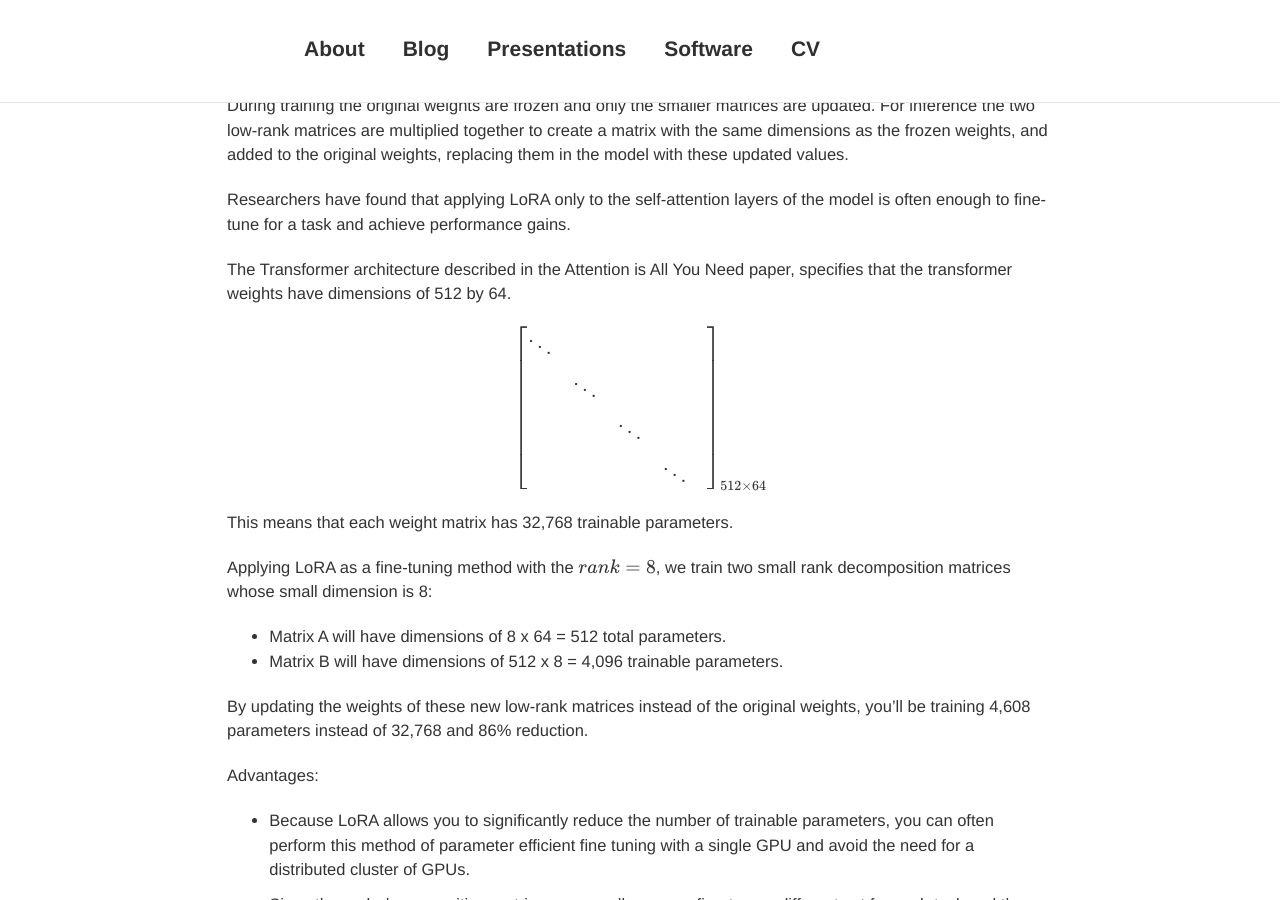
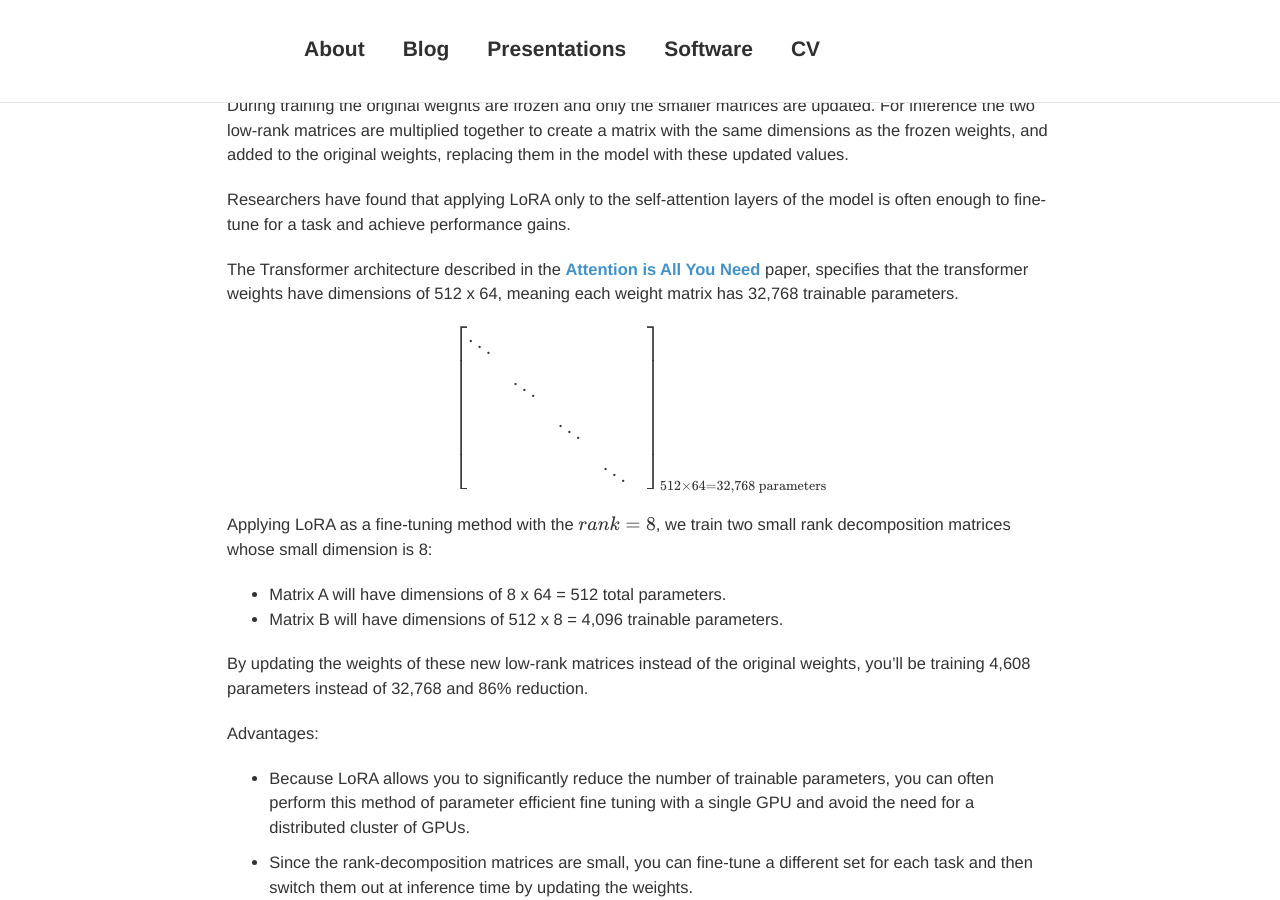
Before and after one commit to davidsbatista/davidsbatista.net, a Jekyll site: the page built from _posts/2023-09-15-Generative_AI_LLMs-Coursera.md, in a window 1280 px wide and 900 px high, scrolled down 8698 px. Built offline with Jekyll 4.4.1, drawn with Linux system fonts in a browser that asks for light colours; nearby versions of some CDN libraries; comment, search, counter and statistics services are not loaded.

Commit message:
cleaning up notes for LLMs course

```diff
--- a/_posts/2023-09-15-Generative_AI_LLMs-Coursera.md
+++ b/_posts/2023-09-15-Generative_AI_LLMs-Coursera.md
@@ -327,21 +327,17 @@ During training the original weights are frozen and only the smaller matrices ar
 
 Researchers have found that applying LoRA only to the self-attention layers of the model is often enough to fine-tune for a task and achieve performance gains.
 
-The Transformer architecture described in the Attention is All You Need paper, specifies that the transformer weights have dimensions of 512 by 64.
+The Transformer architecture described in the __[Attention is All You Need](https://proceedings.neurips.cc/paper_files/paper/2017/file/3f5ee243547dee91fbd053c1c4a845aa-Paper.pdf)__ paper, specifies that the transformer weights have dimensions of 512 x 64, meaning each weight matrix has 32,768 trainable parameters.
 
 $$
-
 \begin{bmatrix}
     \ddots & & & & \\
     & \ddots & & & \\
     & & \ddots & & \\
     & & & \ddots & \\
 \end{bmatrix}
-_{512 \times 64}
-
+_{512 \times 64 = 32,768 \text{ parameters}}
 $$
-
-This means that each weight matrix has 32,768 trainable parameters.
 
 Applying LoRA as a fine-tuning method with the $$rank = 8$$, we train two small rank decomposition matrices whose small dimension is 8:
 
```
